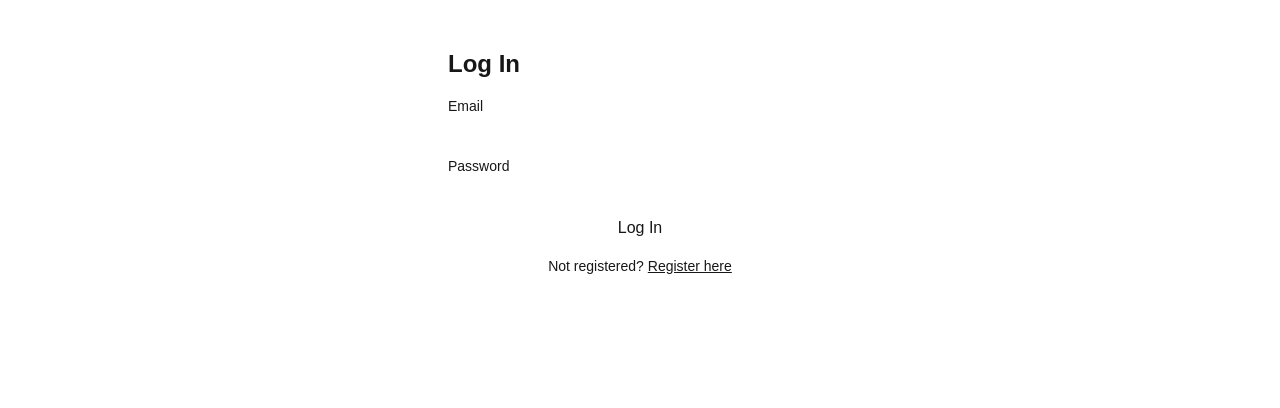
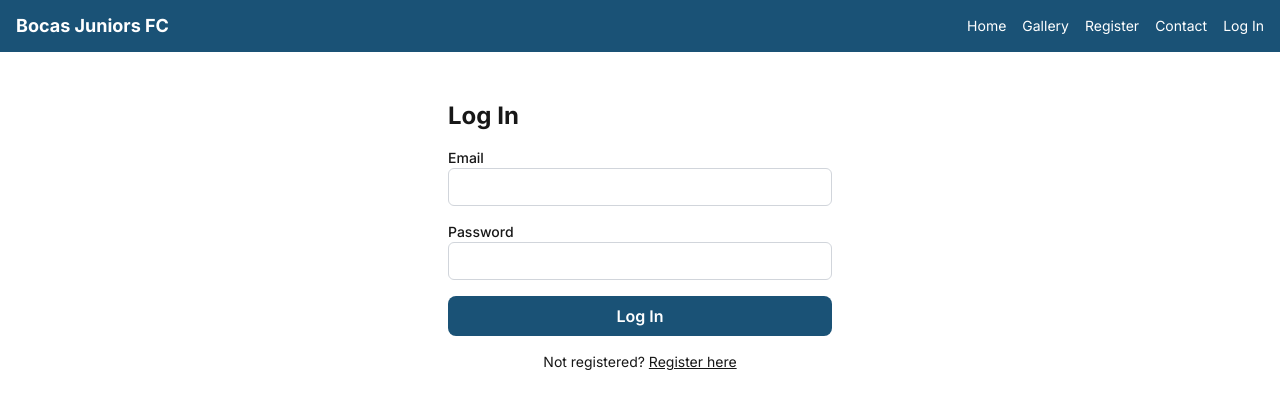
Before and after one commit to gbell2026/bocas-juniors-fc, a Next.js app: page /login in a window 1280 px wide. Shown: the top 408 px of the page. Built offline with nearby package versions, Linux system fonts and the light colour scheme; no server answers.

Commit message:
feat: home page, contact page, and navigation

```diff
--- /dev/null
+++ b/src/app/contact/page.tsx
@@ -0,0 +1,23 @@
+// Contact details — update these directly in this file or move to Supabase Studio (settings table)
+const contacts = [
+  { name: 'Head Coach', role: 'Head Coach', email: 'coach@bocasjuniorsfc.com', phone: '+507 555 0001' },
+  { name: 'Club Admin', role: 'Administrator', email: 'admin@bocasjuniorsfc.com', phone: '+507 555 0002' },
+]
+
+export default function ContactPage() {
+  return (
+    <main className="max-w-2xl mx-auto py-12 px-4">
+      <h1 className="text-2xl font-bold mb-6">Contact Us</h1>
+      <div className="space-y-4">
+        {contacts.map(c => (
+          <div key={c.email} className="bg-gray-50 rounded-lg p-5">
+            <h2 className="font-semibold text-lg">{c.name}</h2>
+            <p className="text-gray-500 text-sm mb-3">{c.role}</p>
+            <p><a href={`mailto:${c.email}`} className="text-brand-primary underline">{c.email}</a></p>
+            <p>{c.phone}</p>
+          </div>
+        ))}
+      </div>
+    </main>
+  )
+}
--- a/src/app/globals.css
+++ b/src/app/globals.css
@@ -25,3 +25,21 @@ body {
     text-wrap: balance;
   }
 }
+
+@layer components {
+  .input {
+    @apply border border-gray-300 rounded-md px-3 py-2 text-sm focus:outline-none focus:ring-2 focus:ring-brand-primary;
+  }
+  .btn-primary {
+    @apply bg-brand-primary text-white px-4 py-2 rounded-lg font-semibold hover:opacity-90 disabled:opacity-50 transition;
+  }
+  .btn-secondary {
+    @apply bg-gray-100 text-gray-800 px-4 py-2 rounded-lg font-semibold hover:bg-gray-200 transition;
+  }
+  .btn-success {
+    @apply bg-green-600 text-white px-3 py-1 rounded font-medium hover:bg-green-700 transition;
+  }
+  .btn-danger {
+    @apply bg-red-600 text-white px-3 py-1 rounded font-medium hover:bg-red-700 transition;
+  }
+}
--- a/src/app/layout.tsx
+++ b/src/app/layout.tsx
@@ -1,35 +1,22 @@
-import type { Metadata } from "next";
-import localFont from "next/font/local";
-import "./globals.css";
+import type { Metadata } from 'next'
+import { Inter } from 'next/font/google'
+import { Nav } from '@/components/nav'
+import './globals.css'
 
-const geistSans = localFont({
-  src: "./fonts/GeistVF.woff",
-  variable: "--font-geist-sans",
-  weight: "100 900",
-});
-const geistMono = localFont({
-  src: "./fonts/GeistMonoVF.woff",
-  variable: "--font-geist-mono",
-  weight: "100 900",
-});
+const inter = Inter({ subsets: ['latin'] })
 
 export const metadata: Metadata = {
-  title: "Create Next App",
-  description: "Generated by create next app",
-};
+  title: 'Bocas Juniors FC',
+  description: 'Youth football club in Bocas del Toro, Panama',
+}
 
-export default function RootLayout({
-  children,
-}: Readonly<{
-  children: React.ReactNode;
-}>) {
+export default function RootLayout({ children }: { children: React.ReactNode }) {
   return (
     <html lang="en">
-      <body
-        className={`${geistSans.variable} ${geistMono.variable} antialiased`}
-      >
+      <body className={inter.className}>
+        <Nav />
         {children}
       </body>
     </html>
-  );
+  )
 }
--- a/src/app/page.tsx
+++ b/src/app/page.tsx
@@ -1,101 +1,51 @@
-import Image from "next/image";
+import Link from 'next/link'
 
-export default function Home() {
+// Replace SPONSOR_1 etc. with actual Cloudinary public IDs after uploading sponsor logos
+const sponsors: string[] = [] // e.g. ['bocas-juniors/sponsor-1', 'bocas-juniors/sponsor-2']
+
+export default function HomePage() {
+  const cloud = process.env.NEXT_PUBLIC_CLOUDINARY_CLOUD_NAME
+
   return (
-    <div className="grid grid-rows-[20px_1fr_20px] items-center justify-items-center min-h-screen p-8 pb-20 gap-16 sm:p-20 font-[family-name:var(--font-geist-sans)]">
-      <main className="flex flex-col gap-8 row-start-2 items-center sm:items-start">
-        <Image
-          className="dark:invert"
-          src="https://nextjs.org/icons/next.svg"
-          alt="Next.js logo"
-          width={180}
-          height={38}
-          priority
-        />
-        <ol className="list-inside list-decimal text-sm text-center sm:text-left font-[family-name:var(--font-geist-mono)]">
-          <li className="mb-2">
-            Get started by editing{" "}
-            <code className="bg-black/[.05] dark:bg-white/[.06] px-1 py-0.5 rounded font-semibold">
-              src/app/page.tsx
-            </code>
-            .
-          </li>
-          <li>Save and see your changes instantly.</li>
-        </ol>
+    <main>
+      {/* Hero */}
+      <section className="bg-brand-primary text-white py-20 px-4 text-center">
+        {/* Replace with actual logo: <Image src="/logo.png" alt="Bocas Juniors FC" width={120} height={120} className="mx-auto mb-4" /> */}
+        <h1 className="text-4xl font-bold mb-4">Bocas Juniors FC</h1>
+        <p className="text-xl mb-8 opacity-90">Youth football on the island</p>
+        <div className="flex gap-4 justify-center flex-wrap">
+          <Link href="/register" className="bg-brand-secondary text-white px-6 py-3 rounded-lg font-semibold hover:opacity-90">
+            Register Your Child
+          </Link>
+          <Link href="/gallery" className="bg-white text-brand-primary px-6 py-3 rounded-lg font-semibold hover:opacity-90">
+            View Gallery
+          </Link>
+        </div>
+      </section>
 
-        <div className="flex gap-4 items-center flex-col sm:flex-row">
-          <a
-            className="rounded-full border border-solid border-transparent transition-colors flex items-center justify-center bg-foreground text-background gap-2 hover:bg-[#383838] dark:hover:bg-[#ccc] text-sm sm:text-base h-10 sm:h-12 px-4 sm:px-5"
-            href="https://vercel.com/new?utm_source=create-next-app&utm_medium=appdir-template-tw&utm_campaign=create-next-app"
-            target="_blank"
-            rel="noopener noreferrer"
-          >
-            <Image
-              className="dark:invert"
-              src="https://nextjs.org/icons/vercel.svg"
-              alt="Vercel logomark"
-              width={20}
-              height={20}
-            />
-            Deploy now
-          </a>
-          <a
-            className="rounded-full border border-solid border-black/[.08] dark:border-white/[.145] transition-colors flex items-center justify-center hover:bg-[#f2f2f2] dark:hover:bg-[#1a1a1a] hover:border-transparent text-sm sm:text-base h-10 sm:h-12 px-4 sm:px-5 sm:min-w-44"
-            href="https://nextjs.org/docs?utm_source=create-next-app&utm_medium=appdir-template-tw&utm_campaign=create-next-app"
-            target="_blank"
-            rel="noopener noreferrer"
-          >
-            Read our docs
-          </a>
-        </div>
-      </main>
-      <footer className="row-start-3 flex gap-6 flex-wrap items-center justify-center">
-        <a
-          className="flex items-center gap-2 hover:underline hover:underline-offset-4"
-          href="https://nextjs.org/learn?utm_source=create-next-app&utm_medium=appdir-template-tw&utm_campaign=create-next-app"
-          target="_blank"
-          rel="noopener noreferrer"
-        >
-          <Image
-            aria-hidden
-            src="https://nextjs.org/icons/file.svg"
-            alt="File icon"
-            width={16}
-            height={16}
-          />
-          Learn
-        </a>
-        <a
-          className="flex items-center gap-2 hover:underline hover:underline-offset-4"
-          href="https://vercel.com/templates?framework=next.js&utm_source=create-next-app&utm_medium=appdir-template-tw&utm_campaign=create-next-app"
-          target="_blank"
-          rel="noopener noreferrer"
-        >
-          <Image
-            aria-hidden
-            src="https://nextjs.org/icons/window.svg"
-            alt="Window icon"
-            width={16}
-            height={16}
-          />
-          Examples
-        </a>
-        <a
-          className="flex items-center gap-2 hover:underline hover:underline-offset-4"
-          href="https://nextjs.org?utm_source=create-next-app&utm_medium=appdir-template-tw&utm_campaign=create-next-app"
-          target="_blank"
-          rel="noopener noreferrer"
-        >
-          <Image
-            aria-hidden
-            src="https://nextjs.org/icons/globe.svg"
-            alt="Globe icon"
-            width={16}
-            height={16}
-          />
-          Go to nextjs.org →
-        </a>
-      </footer>
-    </div>
-  );
+      {/* Sponsors */}
+      {sponsors.length > 0 && (
+        <section className="py-12 px-4 text-center">
+          <h2 className="text-lg font-semibold text-gray-500 mb-6 uppercase tracking-wide">Our Sponsors</h2>
+          <div className="flex flex-wrap justify-center gap-8 items-center">
+            {sponsors.map((id, i) => (
+              <img
+                key={i}
+                src={`https://res.cloudinary.com/${cloud}/image/upload/h_80,q_auto,f_auto/${id}`}
+                alt={`Sponsor ${i + 1}`}
+                className="h-16 object-contain grayscale hover:grayscale-0 transition"
+              />
+            ))}
+          </div>
+        </section>
+      )}
+
+      {/* CTA */}
+      <section className="py-12 px-4 bg-gray-50 text-center">
+        <h2 className="text-2xl font-bold mb-4">Ready to join?</h2>
+        <p className="text-gray-600 mb-6">Register your child and pay the membership fee online.</p>
+        <Link href="/register" className="btn-primary">Register Now</Link>
+      </section>
+    </main>
+  )
 }
--- /dev/null
+++ b/src/components/nav.tsx
@@ -0,0 +1,53 @@
+'use client'
+import Link from 'next/link'
+import { usePathname } from 'next/navigation'
+import { createBrowserClient } from '@/lib/supabase/client'
+import { useEffect, useState } from 'react'
+
+const links = [
+  { href: '/', label: 'Home' },
+  { href: '/gallery', label: 'Gallery' },
+  { href: '/register', label: 'Register' },
+  { href: '/contact', label: 'Contact' },
+]
+
+export function Nav() {
+  const pathname = usePathname()
+  const [user, setUser] = useState<any>(null)
+
+  useEffect(() => {
+    const supabase = createBrowserClient()
+    supabase.auth.getUser().then(({ data }) => setUser(data.user))
+  }, [])
+
+  async function handleLogout() {
+    const supabase = createBrowserClient()
+    await supabase.auth.signOut()
+    window.location.href = '/'
+  }
+
+  return (
+    <nav className="bg-brand-primary text-white px-4 py-3 flex items-center justify-between">
+      <Link href="/" className="font-bold text-lg">Bocas Juniors FC</Link>
+      <div className="flex items-center gap-4 text-sm">
+        {links.map(({ href, label }) => (
+          <Link
+            key={href}
+            href={href}
+            className={`hover:underline ${pathname === href ? 'font-semibold' : ''}`}
+          >
+            {label}
+          </Link>
+        ))}
+        {user ? (
+          <>
+            <Link href="/profile" className="hover:underline">My Profile</Link>
+            <button onClick={handleLogout} className="hover:underline">Log Out</button>
+          </>
+        ) : (
+          <Link href="/login" className="hover:underline">Log In</Link>
+        )}
+      </div>
+    </nav>
+  )
+}
```
